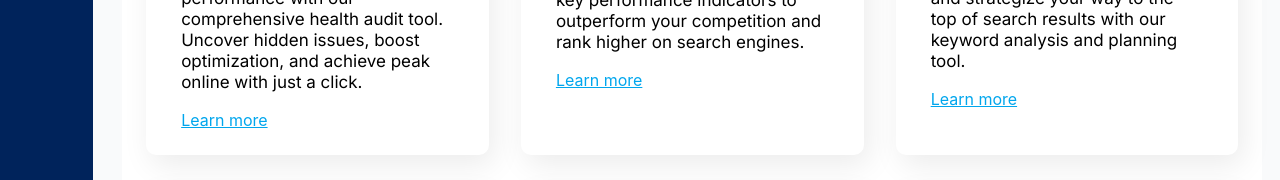
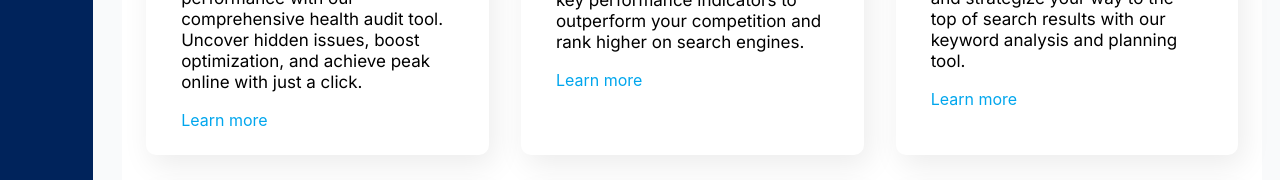
Before and after one commit to Vishnu-rubick/seo-poc, a React (Vite) app: page /module-details in a window 1280 px wide. Shown: the part 510-690 px from the top of the page. Built offline with nearby package versions, Linux system fonts and the light colour scheme.

Commit message:
Added build fix in Link

```diff
--- a/src/pages/module-details/module-card/module-card.scss
+++ b/src/pages/module-details/module-card/module-card.scss
@@ -26,5 +26,8 @@
   }
   .link{
     color: #00A6ED;
+    &:hover {
+      cursor: pointer;
+    }
   }
 }
--- a/src/pages/module-details/module-card/module-card.tsx
+++ b/src/pages/module-details/module-card/module-card.tsx
@@ -6,7 +6,7 @@ function ModuleCard({ title, icon, para, onClick }:any) {
       <img src={icon} alt="" />
       <h4>{title}</h4>
       <p>{para}</p>
-      <Link className="link" onClick={onClick}>Learn more</Link>
+      <a className="link" onClick={onClick}>Learn more</a>
     </div>
   );
 }
```
Also changed, not shown: 1 other file (tests, documents, lock files or other folders).
